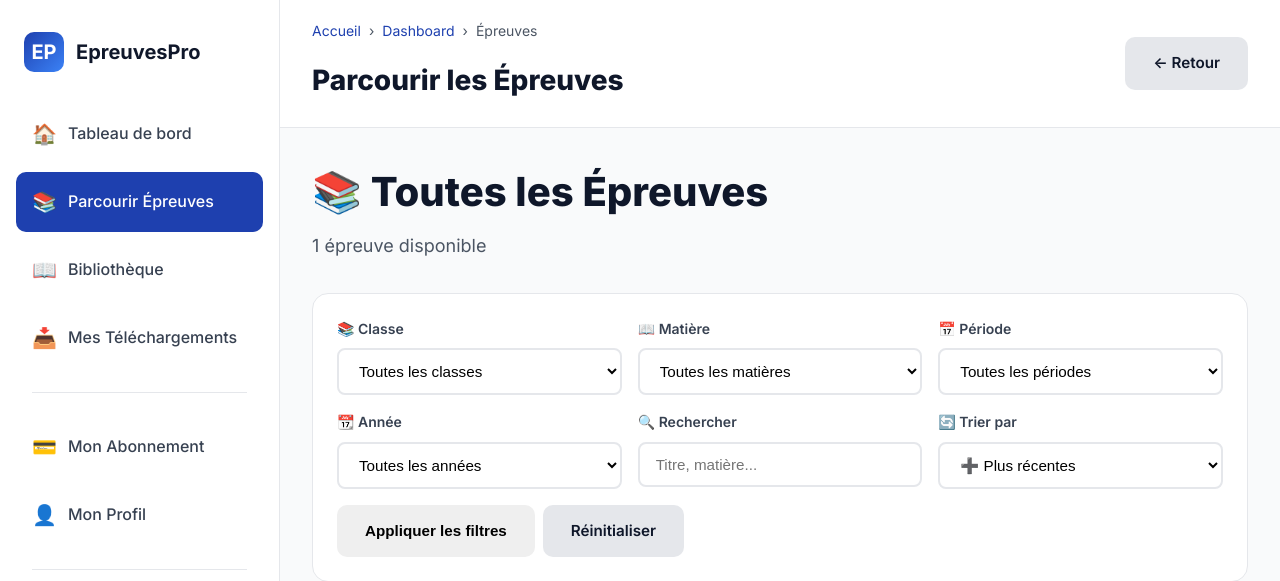
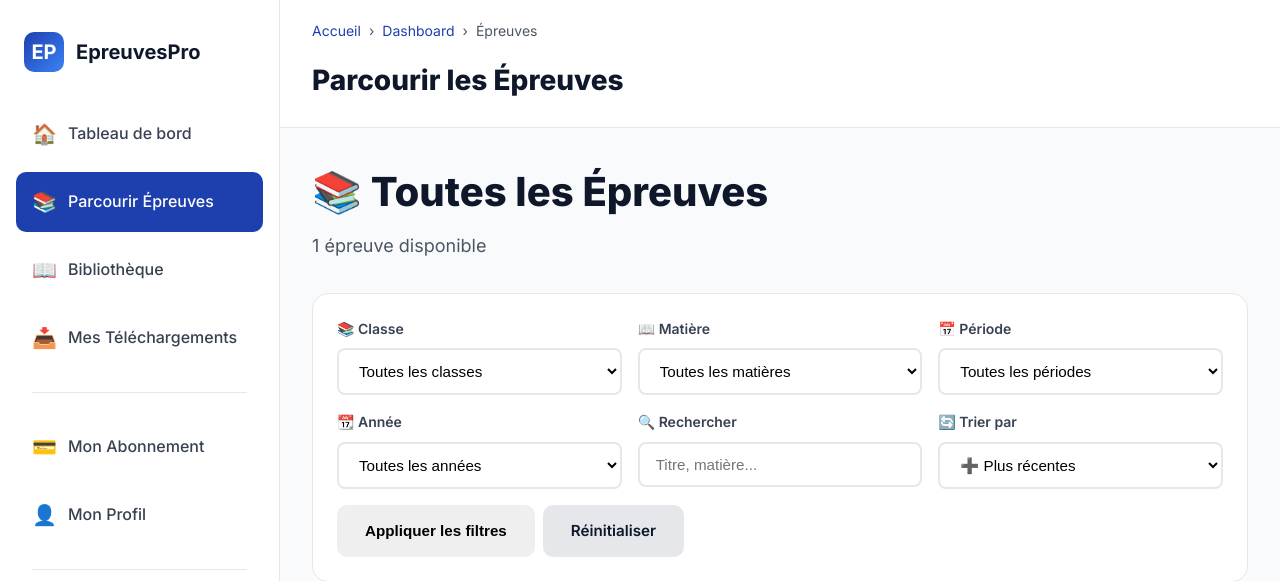
Before and after one commit to Abel-Dev-KPOKOUTA/epreuvespro, a Django app: page /dashboard/parcourir-epreuves/ in a window 1280 px wide. Shown: the top 581 px of the page. Run offline with Django 5.2, Linux system fonts and the light colour scheme; a user stored in the database is signed in; data comes from the database, SQL or seed files in the repository.

Commit message:
Mise à jours : parcourir_epreuves.html

```diff
--- a/dashboard/templates/dashboard/parcourir_epreuves.html
+++ b/dashboard/templates/dashboard/parcourir_epreuves.html
@@ -545,9 +545,7 @@
                     <h1>Parcourir les Épreuves</h1>
                 </div>
             </div>
-            <div class="header-right">
-                <a href="{% url 'dashboard:dashboard' %}" class="btn" style="background: var(--gray-200); color: var(--dark);">← Retour</a>
-            </div>
+
         </header>
 
         <!-- Content -->
```
